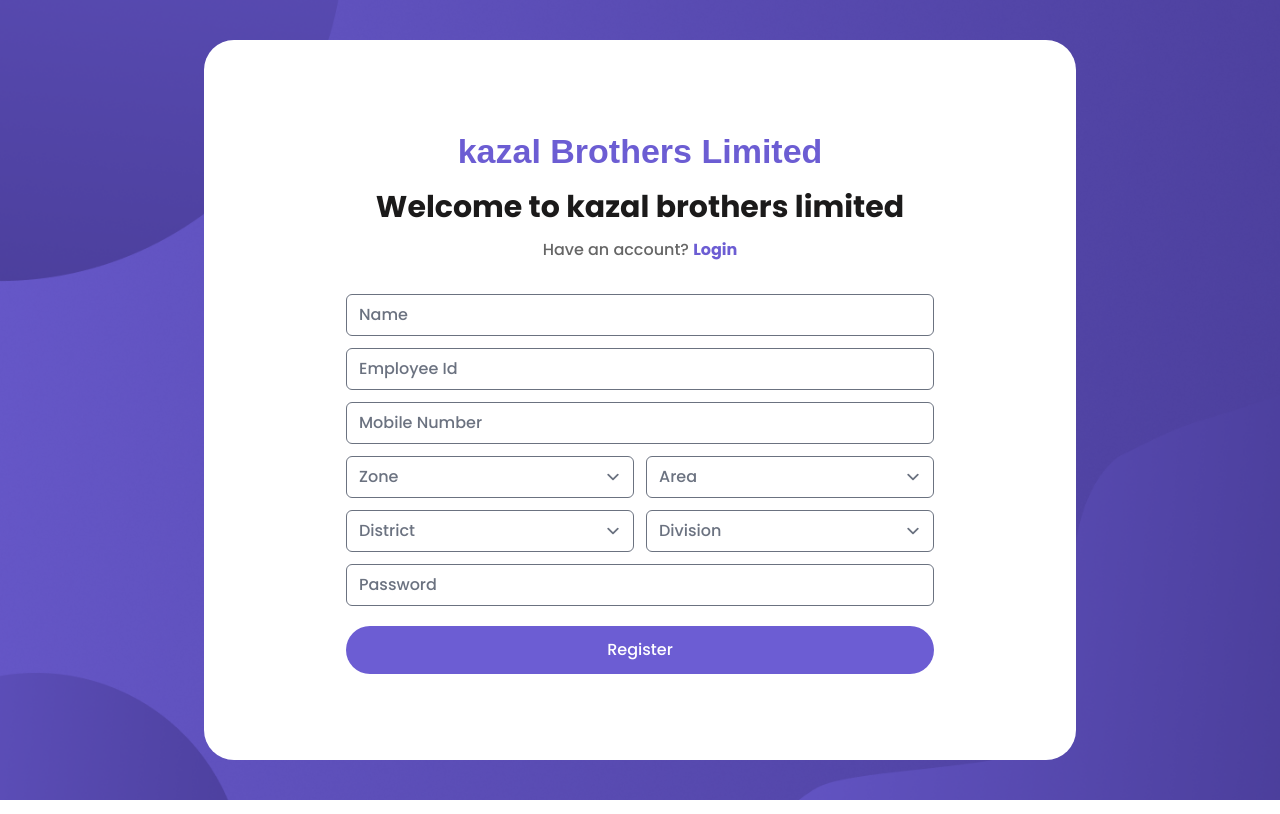
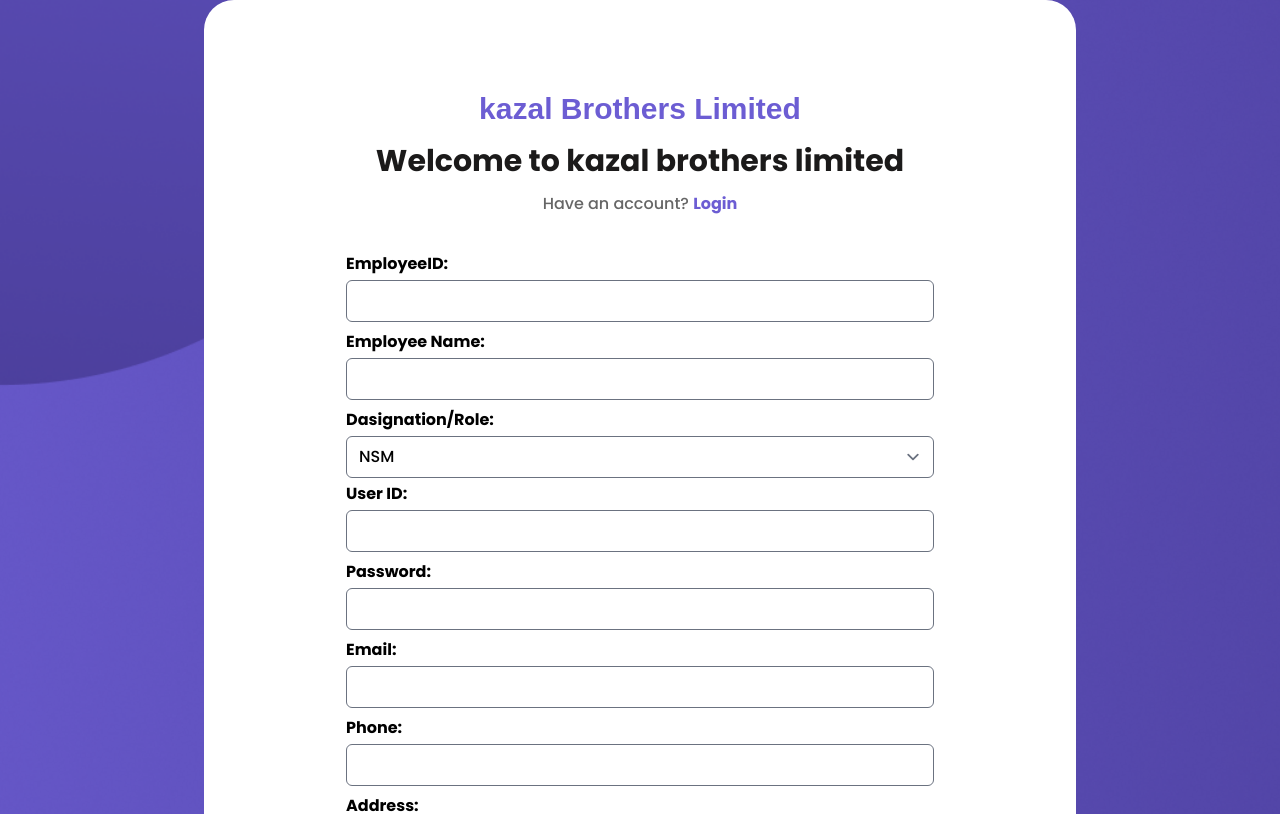
Before and after one commit to yeasir99/client-dashboard, a Next.js app: page /sign-up in a window 1280 px wide. Shown: the top 814 px of the page. Built offline with nearby package versions, Linux system fonts and the light colour scheme; a web font is replaced by a local one.

Commit message:
update reg form and title

```diff
--- a/src/app/layout.js
+++ b/src/app/layout.js
@@ -7,8 +7,8 @@ const poppins = Poppins({
 });
 
 export const metadata = {
-  title: 'Create Next App',
-  description: 'Generated by create next app',
+  title: 'kazal Brothers Limited',
+  description: 'kazal Brothers Limited',
 };
 
 export default function RootLayout({ children }) {
--- a/src/components/registration/registrationContainer.js
+++ b/src/components/registration/registrationContainer.js
@@ -6,7 +6,7 @@ const RegestrationContainer = () => {
   return (
     <div className="bg-surface1 w-[872px] min-height-[557px] px-[142px] py-[86px] rounded-[30px] text-center">
       <SarinaFontWrapper>
-        <h1 className="text-[34px] font-bold mb-2 text-primary">
+        <h1 className="text-[30px] font-bold mb-2 text-primary">
           kazal Brothers Limited
         </h1>
       </SarinaFontWrapper>
--- a/src/components/registration/registrationForm.js
+++ b/src/components/registration/registrationForm.js
@@ -3,62 +3,143 @@ const registrationForm = () => {
     <form className="w-full">
       <div>{/* image upload here */}</div>
       <div className="mb-5">
+        <div>
+          <label
+            htmlFor="employeeID"
+            className="capitalize flex font-semibold text-md py-1"
+          >
+            employeeID:
+          </label>
+
           <input
+            id="employeeID"
+            name="employeeID"
             type="text"
-          className="w-full rounded-md mb-3"
-          placeholder="Name"
+            className="w-full rounded-md mb-1"
           />
+        </div>
+        <div>
+          <label
+            htmlFor="employeeName"
+            className="capitalize flex font-semibold text-md py-1"
+          >
+            employee Name:
+          </label>
+
           <input
+            id="employeeName"
             type="text"
-          className="w-full rounded-md mb-3"
-          placeholder="Employee Id"
+            name="employeeName"
+            className="w-full rounded-md mb-1"
           />
-        <input
-          type="number"
-          className="w-full rounded-md mb-3"
-          placeholder="Mobile Number"
-        />
-        <div className="mb-3 flex justify-between space-x-3">
-          <select name="zone" className="w-full rounded-md text-gray-500">
+        </div>
+        <div>
+          <label className="capitalize flex font-semibold text-md py-1">
+            Dasignation/Role:
+          </label>
+
+          <select name="zone" className="w-full rounded-md">
             <option value="" disabled={true} selected>
-              Zone
+              NSM
             </option>
             <option value="Zone one">Zone one</option>
             <option value="Zone two">Zone two</option>
             <option value="Zone three">Zone three</option>
           </select>
-          <select name="area" className="w-full rounded-md text-gray-500">
-            <option value="" disabled={true} selected>
-              Area
-            </option>
-            <option value="Area one">Area one</option>
-            <option value="Area two">Area two</option>
-            <option value="Area three">Area three</option>
-          </select>
         </div>
-        <div className="mb-3 flex justify-between space-x-3 text-gray-500">
+
+        <div>
+          <label
+            htmlFor="userID"
+            className="capitalize flex font-semibold text-md py-1"
+          >
+            user ID:
+          </label>
+
+          <input
+            id="userID"
+            type="text"
+            name="userID"
+            className="w-full rounded-md mb-1"
+          />
+        </div>
+
+        <div>
+          <label
+            htmlFor="password"
+            className="capitalize flex font-semibold text-md py-1"
+          >
+            password:
+          </label>
+
+          <input
+            id="password"
+            type="password"
+            name="password"
+            className="w-full rounded-md mb-1"
+          />
+        </div>
+
+        <div>
+          <label
+            htmlFor="email"
+            className="capitalize flex font-semibold text-md py-1"
+          >
+            email:
+          </label>
+
+          <input
+            id="email"
+            type="email"
+            name="email"
+            className="w-full rounded-md mb-1"
+          />
+        </div>
+
+        <div>
+          <label
+            htmlFor="phone"
+            className="capitalize flex font-semibold text-md py-1"
+          >
+            Phone:
+          </label>
+
+          <input
+            id="phone"
+            type="number"
+            name="phone"
+            className="w-full rounded-md mb-1"
+          />
+        </div>
+        <div>
+          <label
+            htmlFor="address"
+            className="capitalize flex font-semibold text-md py-1"
+          >
+            address:
+          </label>
+
+          <input
+            id="address"
+            type="text"
+            name="address"
+            className="w-full rounded-md mb-1"
+          />
+        </div>
+        <div>
+          <label className="capitalize flex font-semibold text-md py-1">
+            reporting to:
+          </label>
+
           <select name="district" className="w-full rounded-md">
             <option value="" disabled={true} selected>
-              District
+              John Smith -CEO
             </option>
             <option value="District one">District one</option>
             <option value="District two">District two</option>
             <option value="District three">District three</option>
           </select>
-          <select name="division" className="w-full rounded-md text-gray-500">
-            <option value="" disabled={true} selected>
-              Division
-            </option>
-            <option value="Division one">Division one</option>
-            <option value="Division two">Division two</option>
-            <option value="Division three">Division three</option>
-          </select>
         </div>
-        <input
-          type="password"
-          className="w-full rounded-md"
-          placeholder="Password"
-        />
       </div>
       <button
         type="submit"
```
Lines whose indentation alone changed are shown as unchanged.
